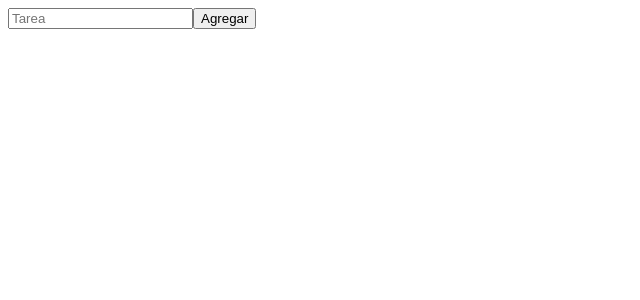
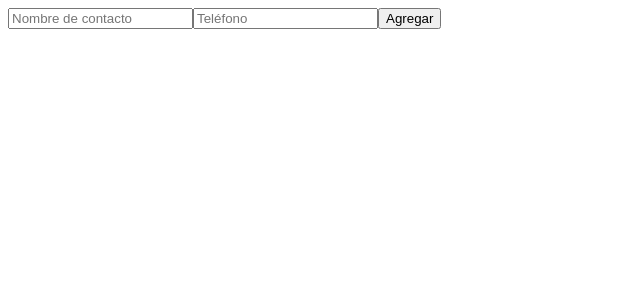
Before and after one commit to SirLestat/ReactPractice, a React (Vite) app: page / in a window 1280 px wide. Shown: the top 300 px of the page, without its empty margins (0-640 px from the left). Built offline with nearby package versions, Linux system fonts and the light colour scheme.

Commit message:
New files

```diff
--- a/src/Carrito.jsx
+++ b/src/Carrito.jsx
@@ -61,11 +61,11 @@ export default function Carrito() {
       </form>
 
       <ul>
-        {carrito.map((productos) => (
-          <li key={productos.nombre}>
-            <button onClick={() => QuitarProducto(productos)}>x</button>
-            Producto: {productos.nombre} <br />
-            Precio: $ {productos.precio} <br /> Cantidad: {productos.cantidad}
+        {carrito.map((producto) => (
+          <li key={producto.nombre}>
+            <button onClick={() => QuitarProducto(producto)}>x</button>
+            Producto: {producto.nombre} <br />
+            Precio: $ {producto.precio} <br /> Cantidad: {producto.cantidad}
           </li>
         ))}
       </ul>
--- /dev/null
+++ b/src/Contactos.jsx
@@ -0,0 +1,91 @@
+/**
+ * 1. Lista de Contactos
+
+
+Instrucciones:
+
+- Crea un componente llamado `ContactList` que permita agregar, mostrar y eliminar contactos.
+- Cada contacto debe tener nombre y número de teléfono.
+- Implementa la funcionalidad para evitar duplicados basándote en el número de teléfono.
+- Añade la capacidad de editar contactos existentes.
+
+
+Elementos necesarios:
+
+- Estado para el contacto actual y la lista de contactos.
+- Formulario con inputs para nombre y teléfono.
+- Función para manejar cambios en los inputs.
+- Funciones para agregar, eliminar y editar contactos.
+- Renderizado de la lista de contactos con opciones para editar y eliminar.
+ */
+
+import { useState } from "react";
+
+export default function Contactos() {
+  //Estado de la lista de contactos
+  const [contacts, setContacts] = useState([]);
+  //Estado de cada contacto
+  const [contact, setContact] = useState({
+    nombre: "",
+    telefono: "",
+  });
+
+  const handleInputChange = (e) => {
+    const { name, value } = e.target;
+
+    setContact({ ...contact, [name]: value });
+  };
+
+  //Funcion que se ejecuta cuando se envia el formulario (e = evento de enviar formulario)
+  const addContact = (e) => {
+    //previene la recarga de la pagina
+    e.preventDefault();
+
+    //ejecuta la funcion para setear un nuevo objeto (contact) al arreglo [contacts]
+    setContacts([...contacts, contact]);
+
+    //reestablece el objeto a su valor inicial
+    setContact({
+      nombre: "",
+      telefono: 0,
+    });
+
+    const deleteContact = (e) => {}
+  };
+
+  return (
+    <div>
+      <form onSubmit={addContact}>
+        <input
+          type="text" //Tipo de dato que va recibir
+          name="nombre" //Identificador estatico
+          placeholder="Nombre de contacto" //Marca de agua en el campo
+          autoComplete="off" //Desactiva autocompletado
+          value={contact.nombre} //recibe el valor del estado de contact y lo sincroniza con value
+          onChange={handleInputChange} // manejador de cambios por evento
+        />
+
+        <input
+          type="number"
+          name="telefono"
+          placeholder="Teléfono"
+          autoComplete="off"
+          value={contact.telefono}
+          onChange={handleInputChange}
+        />
+        <button type="submit">Agregar</button>
+      </form>
+
+      <ul>
+        {contacts.map((contacto) => (
+          <li key={contacto.telefono} style={{ listStyle: "none" }}>
+            <input type="checkbox" value={contacto.name} />
+            <label>
+              {contacto.nombre} - {contacto.telefono}
+            </label>
+          </li>
+        ))}
+      </ul>
+    </div>
+  );
+}
--- a/src/Tareas.jsx
+++ b/src/Tareas.jsx
@@ -17,10 +17,8 @@ export default function TaskList() {
   const addTask = (event) => {
     event.preventDefault();
 
-    if (!lista.includes(task)) {
+    if (!lista.includes(task))
       setLista([...lista, task]);
-    } else return console.log("ya en la lista");
-
     setTask({
       tarea: "",
       isComplete: false,
@@ -49,7 +47,8 @@ export default function TaskList() {
       <ul>
         {lista.map((task) => {
           return (
-            <li key={task.tarea}>
+            <li  key={task.tarea}>
+
               <button onClick={() => deleteTask(task)}>x</button>
               {task.tarea}
             </li>
--- a/src/main.jsx
+++ b/src/main.jsx
@@ -5,9 +5,10 @@ import "./index.css";
 import Carrito from "./Carrito.jsx";
 import FormularioSimple from "./Nombres.jsx";
 import TaskList from "./Tareas.jsx";
+import Contactos from "./Contactos.jsx";
 
 createRoot(document.getElementById("root")).render(
   <StrictMode>
-    <TaskList/>
+    <Contactos/>
   </StrictMode>
 );
```
